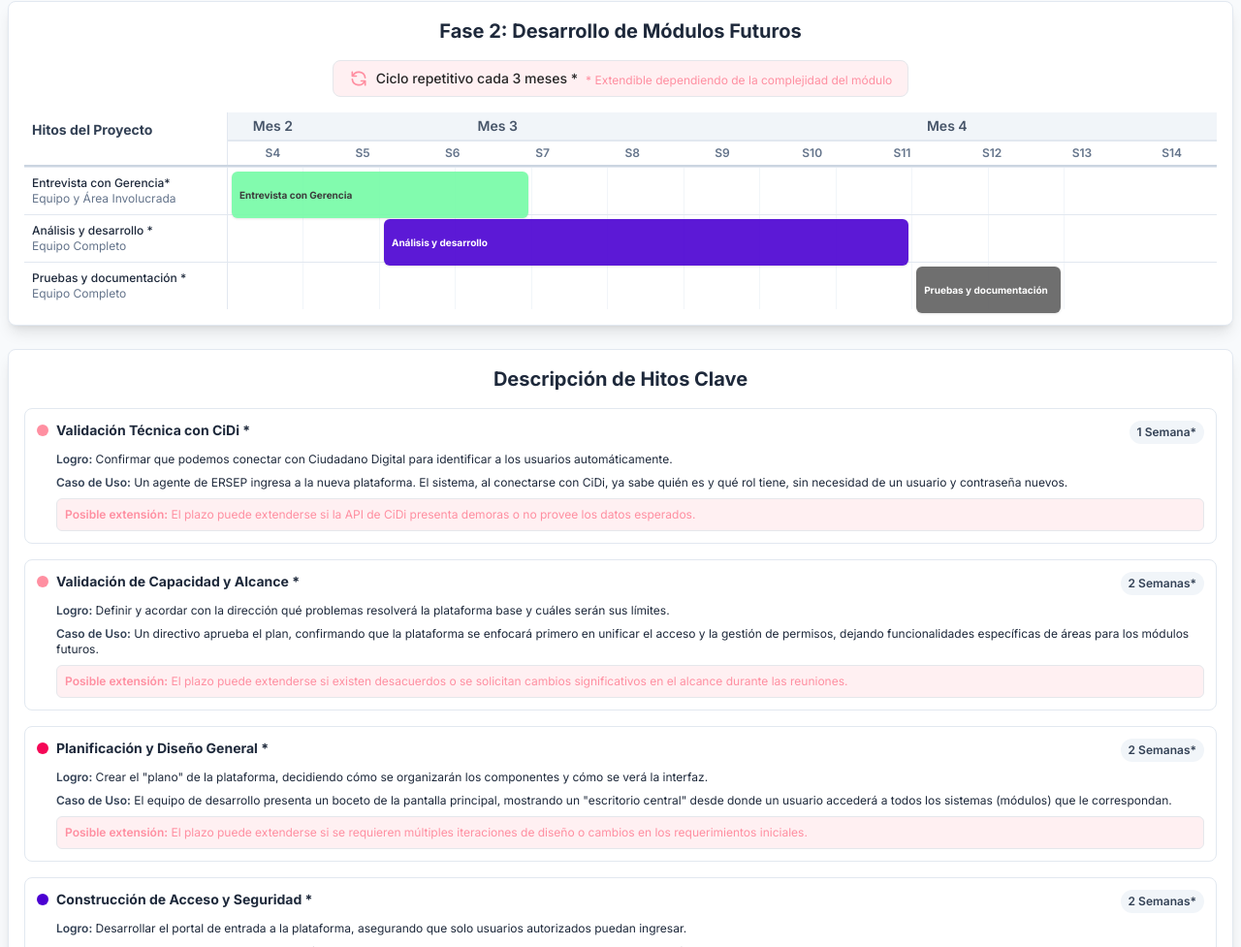
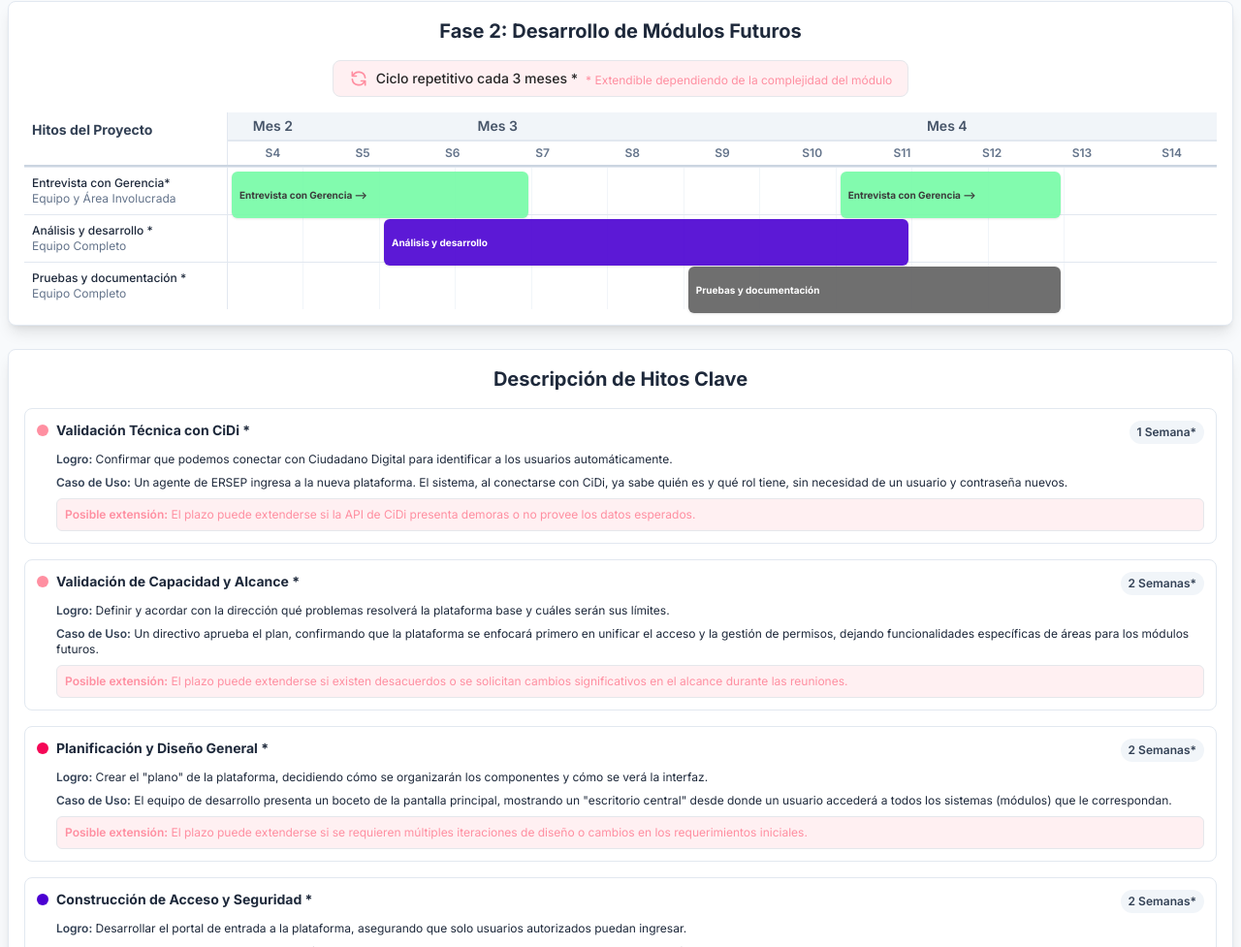
Before and after one commit to Alecapra96/ERSEP-ROADMAP, a plain HTML site: page index.html in a window 1280 px wide. Shown: the part 854-1831 px from the top of the page at 97% size. Drawn offline with nearby package versions, Linux system fonts and the light colour scheme.

Commit message:
Update index.html

```diff
--- a/index.html
+++ b/index.html
@@ -168,8 +168,9 @@
 
             const moduleTasks = [
                  { name: 'Entrevista con Gerencia*', start: 4, end: 7, resource: 'Equipo y Área Involucrada', color: 'bg-voyansi-green' },
+                 { name: 'Entrevista con Gerencia*', start: 12, end: 14, resource: 'Equipo y Área Involucrada', color: 'bg-voyansi-green' },
                  { name: 'Análisis y desarrollo *', start: 6, end: 12, resource: 'Equipo Completo', color: 'bg-voyansi-purple-dark' },
-                 { name: 'Pruebas y documentación *', start: 13, end: 14, resource: 'Equipo Completo', color: 'bg-voyansi-gray' },
+                 { name: 'Pruebas y documentación *', start: 10, end: 14, resource: 'Equipo Completo', color: 'bg-voyansi-gray' },
             ];
 
             // --- Generic Render Function ---
@@ -346,8 +347,38 @@
                 headerContainer.appendChild(timelineHeader);
                 chartWrapper.appendChild(headerContainer);
 
-                // Task Rows
+                // Task Rows - Combine duplicate tasks
+                const uniqueTasks = [];
+                const taskGroups = {};
+
+                // Group tasks by name
                 tasks.forEach(task => {
+                    if (!taskGroups[task.name]) {
+                        taskGroups[task.name] = [];
+                    }
+                    taskGroups[task.name].push(task);
+                });
+
+                // Create combined tasks
+                Object.keys(taskGroups).forEach(taskName => {
+                    const group = taskGroups[taskName];
+                    if (group.length === 1) {
+                        uniqueTasks.push(group[0]);
+                    } else {
+                        // Combine multiple tasks with same name
+                        const combinedTask = {
+                            name: taskName,
+                            start: Math.min(...group.map(t => t.start)),
+                            end: Math.max(...group.map(t => t.end)),
+                            resource: group[0].resource,
+                            color: group[0].color,
+                            segments: group.map(t => ({ start: t.start, end: t.end }))
+                        };
+                        uniqueTasks.push(combinedTask);
+                    }
+                });
+
+                uniqueTasks.forEach(task => {
                     const rowContainer = document.createElement('div');
                     rowContainer.className = 'gantt-container';
                     const nameCell = document.createElement('div');
@@ -367,9 +398,36 @@
                         timelineRow.appendChild(weekCell);
                     }
 
+                    if (task.segments) {
+                        // Render multiple segments for combined tasks
+                        task.segments.forEach(segment => {
+                            const bar = document.createElement('div');
+                            const duration = segment.end - segment.start + 1;
+                            const adjustedStart = segment.start - 3;
+                            bar.style.gridColumn = `${adjustedStart} / span ${duration}`;
+                            bar.style.gridRow = 1;
+
+                            let textColorClass = 'text-white';
+                            if (task.color === 'bg-voyansi-green') {
+                                textColorClass = 'text-voyansi-black';
+                            }
+
+                            bar.className = `gantt-bar z-10 h-full ${task.color} ${textColorClass} rounded-md m-1 flex items-center justify-start px-2 text-xs font-bold opacity-90 shadow`;
+
+                            // Add arrow if task name contains specific indicator
+                            let taskText = task.name.split('*')[0];
+                            if (task.name.includes('Entrevista con Gerencia')) {
+                                taskText += ' -->';
+                            }
+
+                            bar.innerHTML = `<span style="font-size: 10px;">${taskText}</span>`;
+                            bar.setAttribute('title', `Tarea: ${task.name}\nSemanas: ${segment.start}-${segment.end}\nResponsable: ${task.resource}`);
+                            timelineRow.appendChild(bar);
+                        });
+                    } else {
+                        // Single task
                         const bar = document.createElement('div');
                         const duration = task.end - task.start + 1;
-                    // Adjust start position for Phase 2 (subtract 3 to align with new grid)
                         const adjustedStart = task.start - 3;
                         bar.style.gridColumn = `${adjustedStart} / span ${duration}`;
                         bar.style.gridRow = 1;
@@ -380,10 +438,17 @@
                         }
 
                         bar.className = `gantt-bar z-10 h-full ${task.color} ${textColorClass} rounded-md m-1 flex items-center justify-start px-2 text-xs font-bold opacity-90 shadow`;
-                    if (task.ongoing) bar.classList.add('gantt-bar-ongoing');
-                    bar.innerHTML = `<span style="font-size: 10px;">${task.name.split('*')[0]}</span>`;
+
+                        // Add arrow if task name contains specific indicator
+                        let taskText = task.name.split('*')[0];
+                        if (task.name.includes('Entrevista con Gerencia')) {
+                            taskText += ' -->';
+                        }
+
+                        bar.innerHTML = `<span style="font-size: 10px;">${taskText}</span>`;
                         bar.setAttribute('title', `Tarea: ${task.name}\nSemanas: ${task.start}-${task.end}\nResponsable: ${task.resource}`);
                         timelineRow.appendChild(bar);
+                    }
 
                     rowContainer.appendChild(timelineRow);
                     chartWrapper.appendChild(rowContainer);
```
Lines whose indentation alone changed are shown as unchanged.
